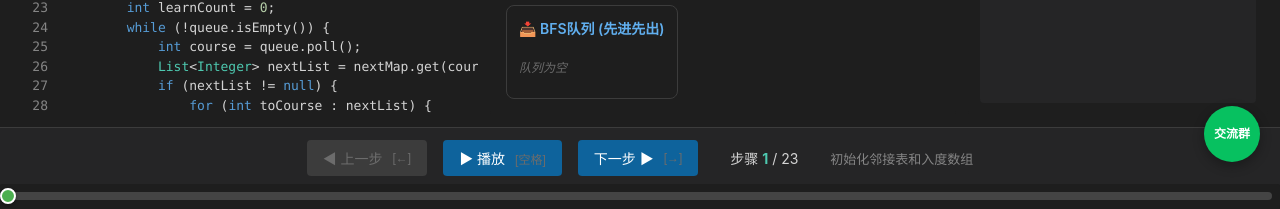
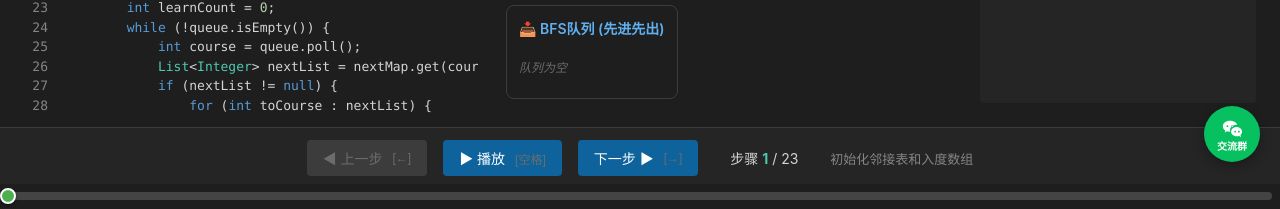
Before and after one commit to fuck-algorithm/leetcode-207-course-schedule, a React (Vite) app: page / in a window 1280 px wide. Shown: the part 588-797 px from the top of the page. Built offline with nearby package versions, Linux system fonts and the light colour scheme.

Commit message:
fix: 悬浮球添加微信群聊图标

```diff
--- a/src/components/WechatFloat.css
+++ b/src/components/WechatFloat.css
@@ -11,11 +11,13 @@
   background: #07c160;
   border-radius: 50%;
   display: flex;
+  flex-direction: column;
   align-items: center;
   justify-content: center;
   cursor: pointer;
   box-shadow: 0 4px 12px rgba(0, 0, 0, 0.3);
   transition: transform 0.2s, box-shadow 0.2s;
+  gap: 2px;
 }
 
 .wechat-icon:hover {
@@ -23,12 +25,17 @@
   box-shadow: 0 6px 16px rgba(0, 0, 0, 0.4);
 }
 
+.wechat-svg {
+  width: 22px;
+  height: 22px;
+}
+
 .wechat-icon-text {
   color: white;
-  font-size: 12px;
+  font-size: 10px;
   font-weight: bold;
   text-align: center;
-  line-height: 1.2;
+  line-height: 1;
 }
 
 .wechat-popup {
--- a/src/components/WechatFloat.tsx
+++ b/src/components/WechatFloat.tsx
@@ -11,6 +11,9 @@ export default function WechatFloat() {
       onMouseLeave={() => setIsHovered(false)}
     >
       <div className="wechat-icon">
+        <svg className="wechat-svg" viewBox="0 0 24 24" fill="white">
+          <path d="M9.5 4C5.36 4 2 6.69 2 10c0 1.89 1.08 3.56 2.78 4.66L4 17l2.5-1.5c.89.32 1.89.5 3 .5.17 0 .34 0 .5-.02-.16-.49-.25-1-.25-1.48 0-3.31 3.36-6 7.5-6 .17 0 .33 0 .5.02C17.07 5.69 13.64 4 9.5 4zM7 9a1 1 0 1 1 0 2 1 1 0 0 1 0-2zm5 0a1 1 0 1 1 0 2 1 1 0 0 1 0-2zm5.5 2c-3.58 0-6.5 2.24-6.5 5s2.92 5 6.5 5c.87 0 1.7-.14 2.45-.4L22 22l-.78-2.33C22.31 18.56 23 17.33 23 16c0-2.76-2.92-5-6.5-5zm-2 4a1 1 0 1 1 0 2 1 1 0 0 1 0-2zm4 0a1 1 0 1 1 0 2 1 1 0 0 1 0-2z"/>
+        </svg>
         <span className="wechat-icon-text">交流群</span>
       </div>
       {isHovered && (
```
